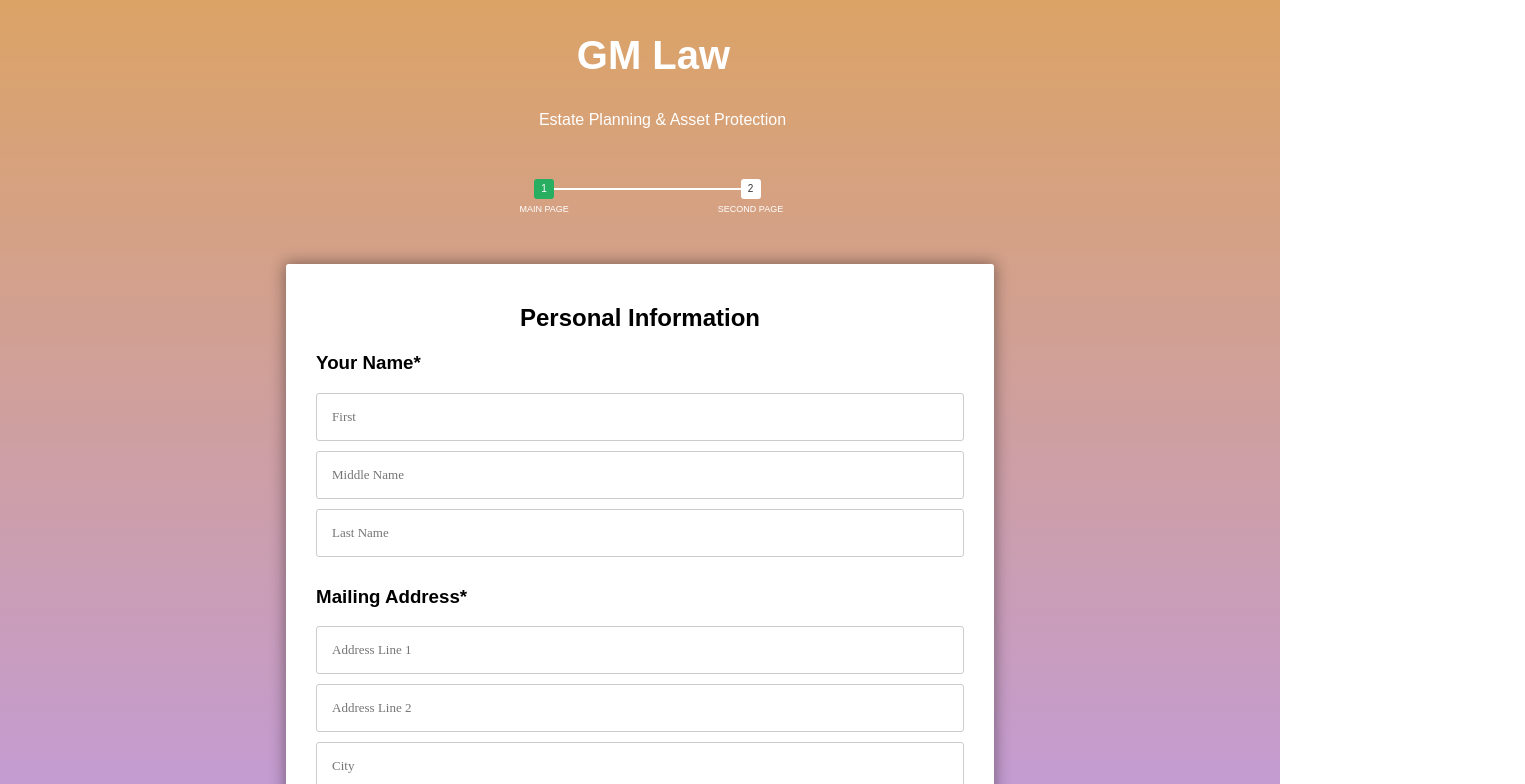
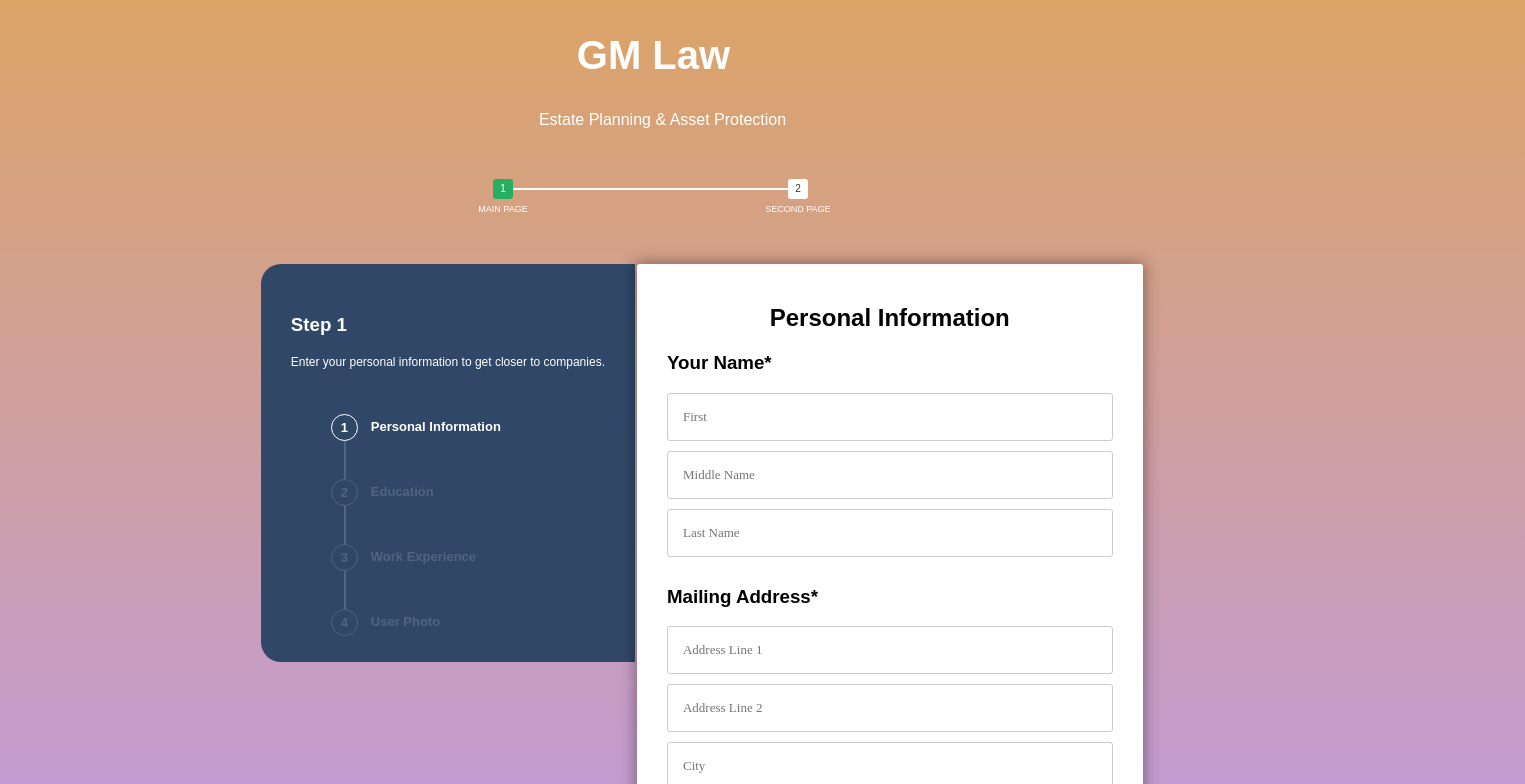
Before and after one commit to vishwatejachalla/react-app, a React (Create React App) app in the folder react_app/: page / in a window 1280 px wide. Shown: the top 784 px of the page, 1525 px wide, since content can reach past the window. Built offline with nearby package versions, Linux system fonts and the light colour scheme.

Commit message:
added side bar

```diff
--- a/react_app/src/App.css
+++ b/react_app/src/App.css
@@ -16,8 +16,6 @@ body {
 }
 /*form styles*/
 #msform {
-  width: 70%;
-  margin: 50px auto;
   text-align: center;
   position: relative;
 }
@@ -36,7 +34,6 @@ body {
   padding: 20px 30px;
   box-sizing: border-box;
   width: 80%;
-  margin: 0 10%;
 
   /*stacking fieldsets above each other*/
   position: relative;
@@ -178,36 +175,26 @@ text-align: left;
   padding-left: 42%;
 }
 
-.progress-bar {
-  display: flex;
-  flex-direction: column;
-  justify-content: center;
-  overflow: hidden;
-  color: #fff;
-  text-align: center;
-  white-space: nowrap;
-  background-color: transparent;
-  transition: width 0.6s ease;
+/* *************** */
+.container .card .form{
+  width:100%;
+  height:100%;
+  padding-left: 20%;
+  display:flex;
 }
-.progress-bar li {
-  position: relative;
-  margin-left: 40px;
-  margin-top: 2em;
-  counter-increment: container 1;
-  color: #8c6b3e;
+.container .card .left-side{
+  /* width:35%; */
+  background-color:#304767;
+  height:100%;
+  border-top-left-radius:20px;
+  border-bottom-left-radius:20px;
+  padding:20px 30px;
+  box-sizing:border-box;
+
 }
 
-.left-side {
-  width: 35%;
-  background-color: #ce9e5c;
-  height: 100vh;
-  border-top-left-radius: 20px;
-  border-bottom-left-radius: 20px;
-  padding: 30px 30px;
-  box-sizing: border-box;
-  position: sticky;
-  top: 0;
+.container .card .right-side{
+  width:50%;
+  height:100%;
+  border-radius:20px;
 }
-.right-side {
-  width: 80%;
-}
--- a/react_app/src/App.js
+++ b/react_app/src/App.js
@@ -3,6 +3,7 @@ import MainPage from './components/MainPage';
 import NotificationBar from './components/NotificationBar';
 import './App.css';
 import SecondPage from './components/SecondPage';
+import VerticalProgressBar from './components/verticalProgressBar';
 
 const App = () => {
   const [currentPage, setCurrentPage] = useState('main');
@@ -23,8 +24,13 @@ const App = () => {
           <p className='navbar-subhead mx-auto'>Estate Planning & Asset Protection</p>
         </div>
       </nav>
+      <NotificationBar currentPage={currentPage}  onNext={handleNextPage} onBack={handleBackPage}/>
+      <div class="container">
+        <div class="card">
+            <div class="form">
+              <VerticalProgressBar/>
+              <div class="right-side">
                 <form id="msform">
-        <NotificationBar currentPage={currentPage}  onNext={handleNextPage} onBack={handleBackPage}/>
                     {currentPage === 'main' && (
                       <fieldset>
                         <MainPage onNextPage={handleNextPage}/>
@@ -36,6 +42,17 @@ const App = () => {
                       </fieldset>
                     )}
                 </form>
+              </div>
+            </div>
+        </div>
+      </div>
+      <footer>
+      <nav className="navbar navbar-light bg-light">
+        <div className="container-fluid">
+          <p className='navbar-subhead'>2023 Copyright</p>
+        </div>
+        </nav>
+      </footer>
     </>
   );
 };
--- /dev/null
+++ b/react_app/src/components/verticalProgressBar.css
@@ -0,0 +1,70 @@
+.left-heading{
+    color:#fff;
+
+}
+.steps-content{
+    margin-top:30px;
+    color:#fff;
+}
+.steps-content p{
+    font-size:12px;
+    margin-top:15px;
+}
+.progress-bar{
+    list-style:none;
+    /*color:#fff;*/
+    margin-top:30px;
+    font-size:13px;
+    font-weight:700;
+    counter-reset:container 0;
+}
+.progress-bar li{
+       position:relative;
+       margin-left:40px;
+       margin-top:50px;
+       counter-increment:container 1;
+      color:#4f6581;
+}
+.progress-bar li::before{
+    content:counter(container);
+    line-height:25px;
+    text-align:center;
+    position:absolute;
+    height:25px;
+    width:25px;
+    border:1px solid #4f6581;
+    border-radius:50%;
+    left:-40px;
+    top:-5px;
+    z-index:10;
+    background-color:#304767;
+
+
+}
+.progress-bar li::after{
+    content: '';
+    position: absolute;
+    height: 90px;
+    width: 2px;
+    background-color: #4f6581;
+    z-index: 1;
+    left: -27px;
+    top: -70px;
+}
+.progress-bar li.active::after{
+    background-color: #fff;
+
+}
+.progress-bar li:first-child:after{
+  display:none;
+}
+.progress-bar li.active::before{
+    color:#fff;
+      border:1px solid #fff;
+}
+.progress-bar li.active{
+    color:#fff;
+}
+.d-none{
+   display:none;
+}
--- a/react_app/src/components/verticalProgressBar.js
+++ b/react_app/src/components/verticalProgressBar.js
@@ -1,12 +1,22 @@
 import React from 'react';
+import './verticalProgressBar.css';
 
 const VerticalProgressBar = () => {
     return (
         <>
-        <div className='container'>
-            <ul className="progress-bar">
-                <li className='active' >Main Page</li>
-                <li className='active' >Second Page</li>
+        <div class="left-side">
+            <div class="steps-content">
+                <h3>Step <span class="step-number">1</span></h3>
+                <p class="step-number-content active">Enter your personal information to get closer to companies.</p>
+                <p class="step-number-content d-none">Get to know better by adding your diploma,certificate and education life.</p>
+                <p class="step-number-content d-none">Help companies get to know you better by telling then about your past experiences.</p>
+                <p class="step-number-content d-none">Add your profile piccture and let companies find youy fast.</p>
+            </div>
+            <ul class="progress-bar">
+                <li class="active">Personal Information</li>
+                <li>Education</li>
+                <li>Work Experience</li>
+                <li>User Photo</li>
             </ul>
         </div>
         </>
```
Lines whose indentation alone changed are shown as unchanged.
